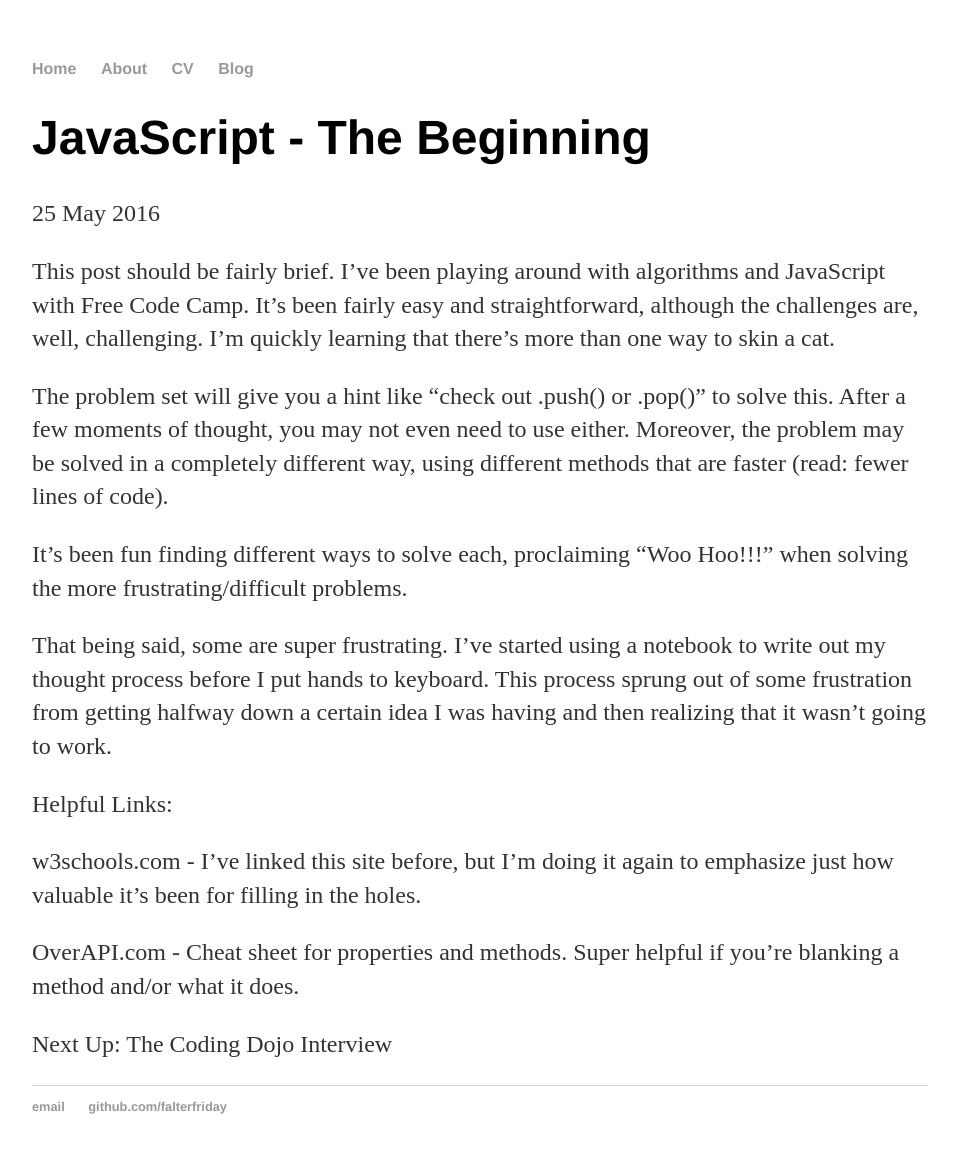
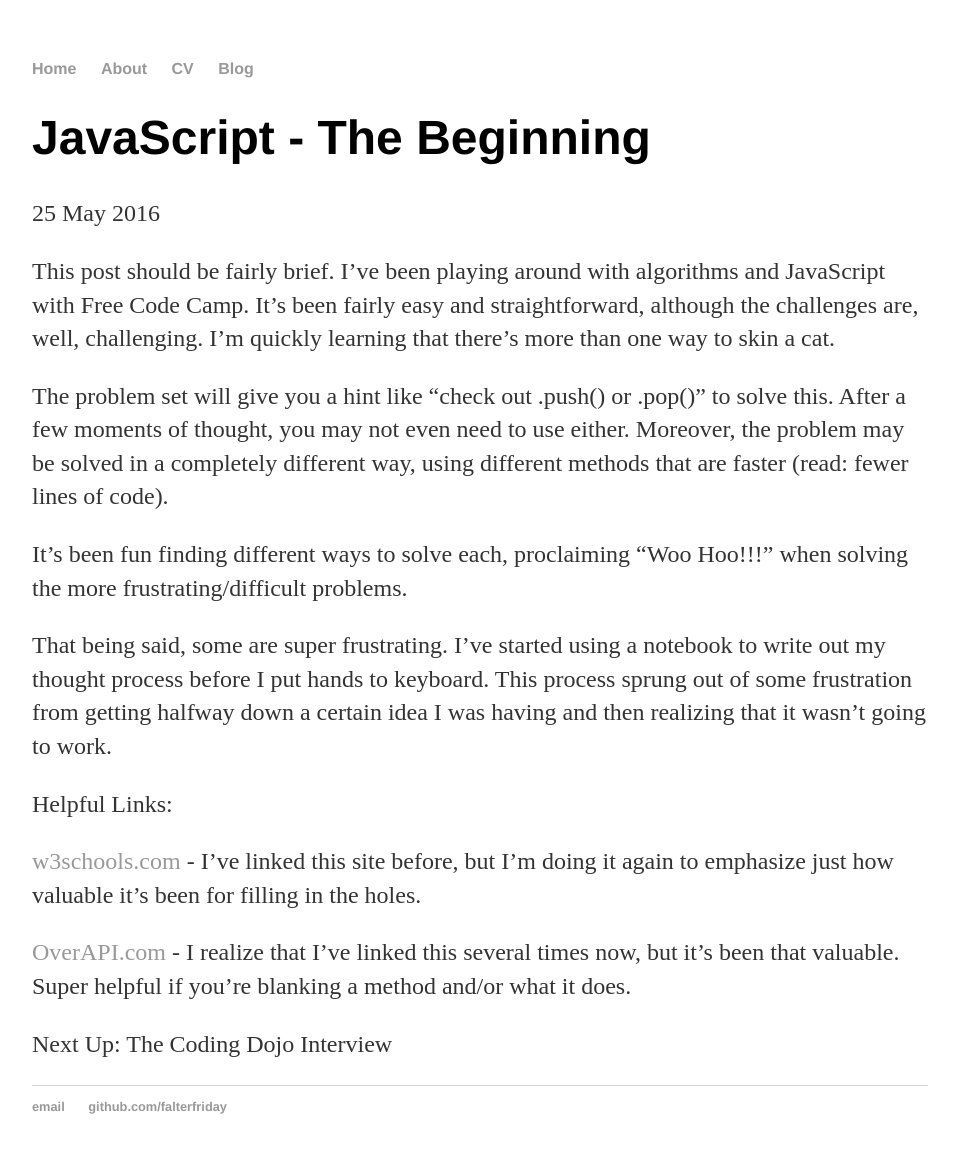
Before and after one commit to falterfriday/blog, a Jekyll site: the page built from _posts/2016-05-25-JavaScript-The-Beginning.md, in a window 1280 px wide. Shown: the whole page, without its empty margins (160-1117 px from the left). Built offline with Jekyll 4.4.1, drawn with Linux system fonts in a browser that asks for light colours.

Commit message:
Update 2016-05-25-JavaScript-The-Beginning.md

```diff
--- a/_posts/2016-05-25-JavaScript-The-Beginning.md
+++ b/_posts/2016-05-25-JavaScript-The-Beginning.md
@@ -13,9 +13,9 @@ That being said, some are super frustrating. I've started using a notebook to wr
 
 Helpful Links:
 
-w3schools.com - I've linked this site before, but I'm doing it again to emphasize just how valuable it's been for filling in the holes.
+<a href="http://www.w3schools.com/js/default.asp" target="_blank">w3schools.com</a> - I've linked this site before, but I'm doing it again to emphasize just how valuable it's been for filling in the holes.
 
-OverAPI.com - Cheat sheet for properties and methods. Super helpful if you're blanking a method and/or what it does.
+<a href="http://overapi.com/javascript" target="_blank">OverAPI.com</a> - I realize that I've linked this several times now, but it's been that valuable. Super helpful if you're blanking a method and/or what it does.
 
 
 
```
